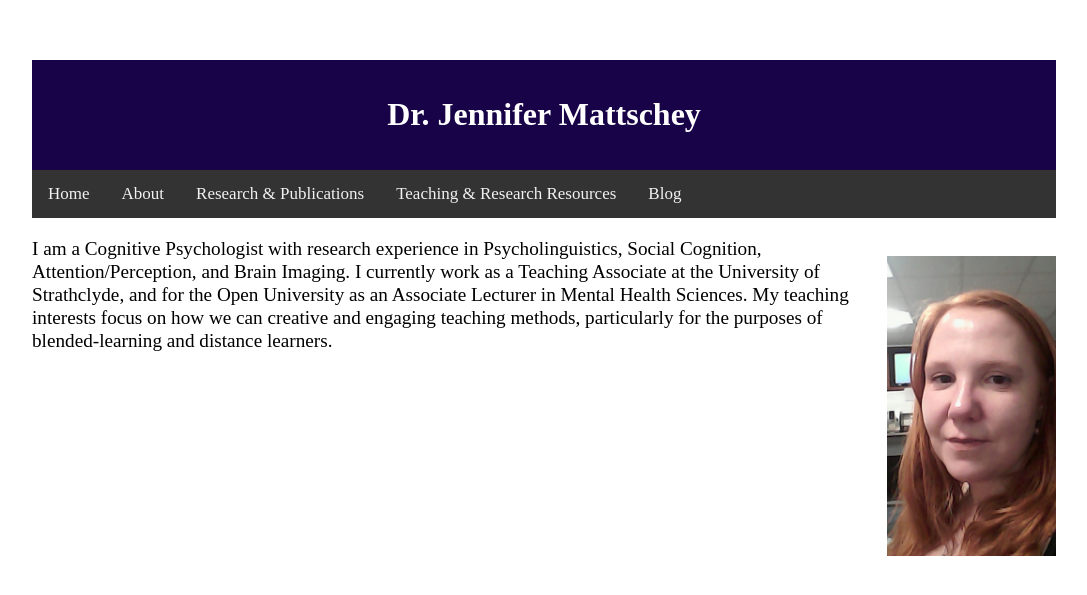
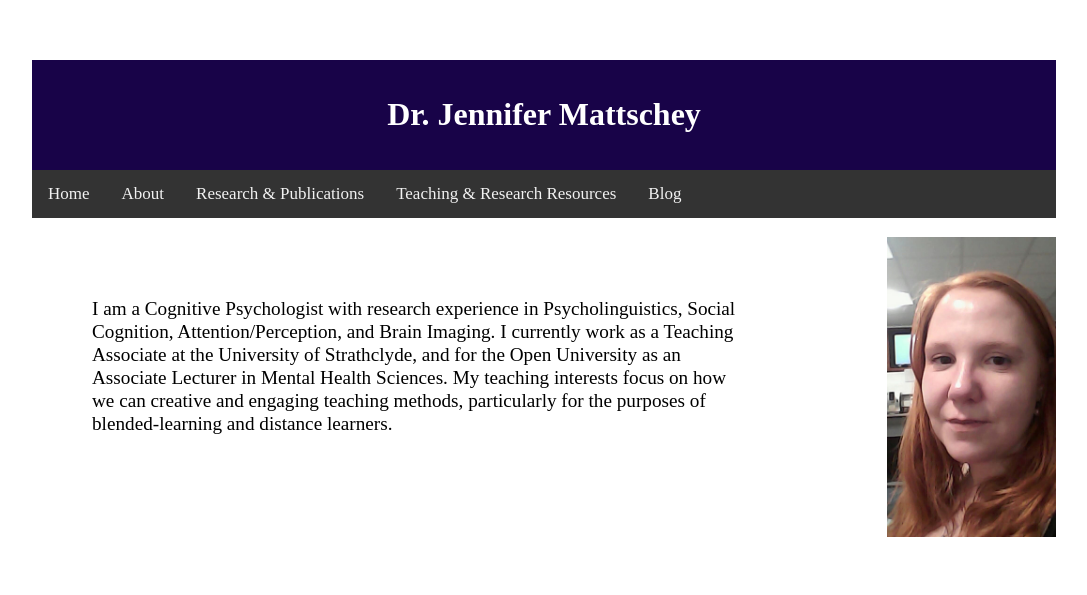
Before and after one commit to jmattschey/jmattschey.github.io, a Jekyll site: the page built from about.html, in a window 1280 px wide. Shown: the top 595 px of the page, without its empty margins (96-1183 px from the left). Built offline with Jekyll 4.4.1, drawn with Linux system fonts in a browser that asks for light colours.

Commit message:
Update about.html

```diff
--- a/about.html
+++ b/about.html
@@ -5,6 +5,9 @@ title: Jennifer Mattschey
 
 <div>
     <p style="float: right;"><img src="profile.jpg" height="300px" padding="10px"></p>
+</div>
+
+<div class="content1">
     <p>I am a Cognitive Psychologist with research experience in Psycholinguistics,
 	Social Cognition, Attention/Perception, and Brain Imaging. I currently
 	work as a Teaching Associate at the University of Strathclyde, and for the Open University
```
